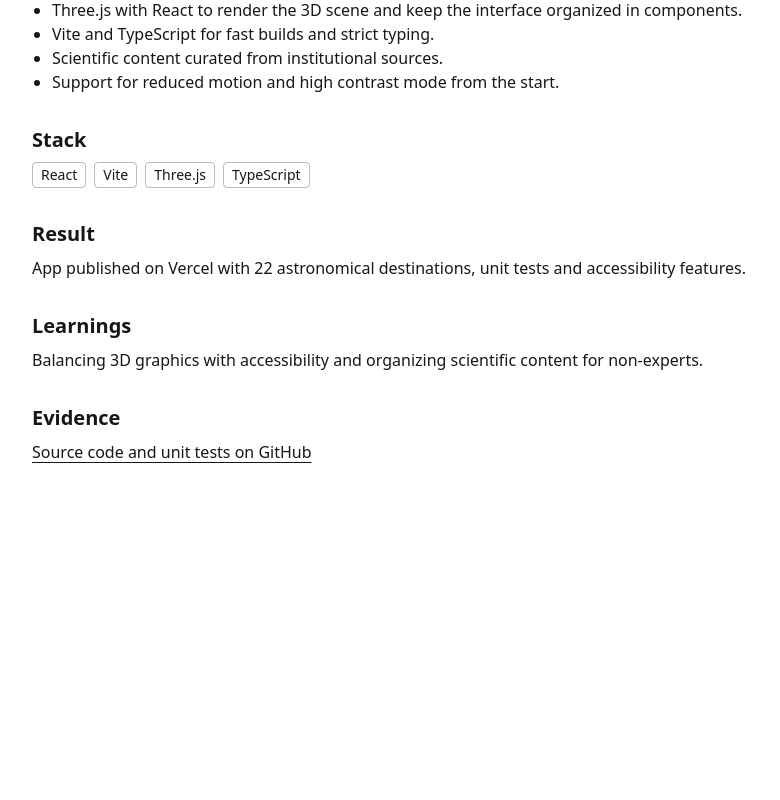
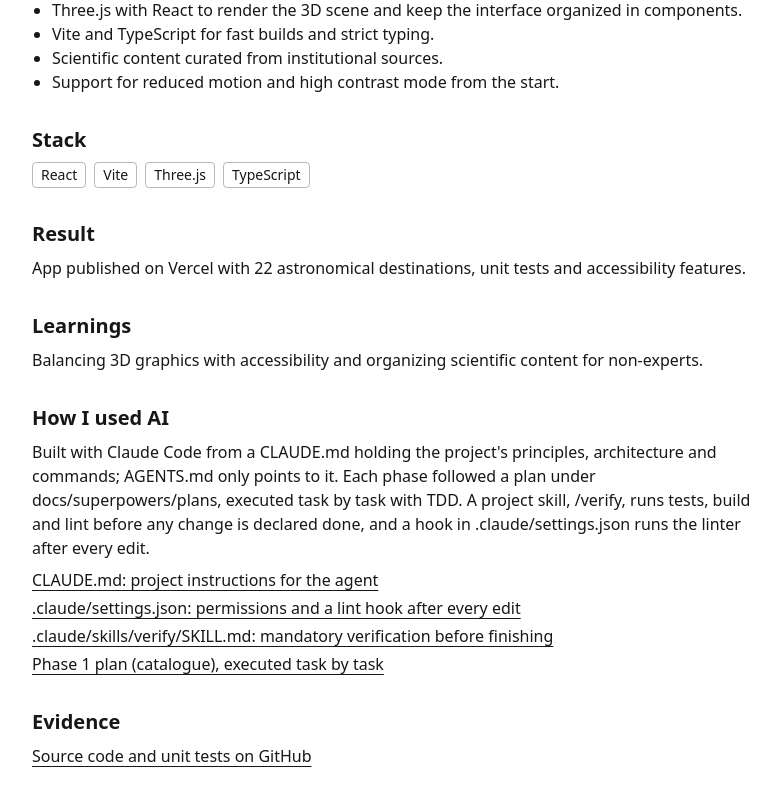
Before and after one commit to Migliatti/migliatti-port, a Next.js app: page /en/projetos/kepler-lab in a window 1280 px wide. Shown: the part 442-1242 px from the top of the page, without its empty margins (248-1028 px from the left). Before the commit the page ends 938 px from the top, so only its background shows below. Built offline with nearby package versions, Linux system fonts and the light colour scheme.

Commit message:
Exibir 'como usei IA' na página do Estudo de caso (#18)
Closes #18

```diff
--- a/app/[lang]/projetos/[id]/page.tsx
+++ b/app/[lang]/projetos/[id]/page.tsx
@@ -111,6 +111,24 @@ export default async function EstudoDeCasoPage({
           <h2 className={tituloSecao}>{dict.aprendizado}</h2>
           <p>{estudo.aprendizado}</p>
         </section>
+        <section className={secao} data-testid="uso-de-ia">
+          <h2 className={tituloSecao}>{dict.usoDeIA}</h2>
+          <p>{estudo.usoDeIA.texto}</p>
+          <ul className="flex flex-col gap-1">
+            {estudo.usoDeIA.links.map((link) => (
+              <li key={link.url}>
+                <a
+                  href={link.url}
+                  target="_blank"
+                  rel="noopener noreferrer"
+                  className="underline underline-offset-4"
+                >
+                  {link.rotulo}
+                </a>
+              </li>
+            ))}
+          </ul>
+        </section>
         {projeto.evidencias.length > 0 && (
           <section className={secao}>
             <h2 className={tituloSecao}>{dict.evidencias}</h2>
--- a/lib/dictionary.ts
+++ b/lib/dictionary.ts
@@ -32,6 +32,7 @@ export type Dictionary = {
   resultado: string;
   aprendizado: string;
   evidencias: string;
+  usoDeIA: string;
   /** Marca visível de imagem desenhada, que não é captura de tela. */
   ilustracao: string;
   /** Rótulo do link para o arquivo de um trecho de código no repositório. */
@@ -74,6 +75,7 @@ const dictionaries: Record<Locale, Dictionary> = {
     resultado: "Resultado",
     aprendizado: "Aprendizado",
     evidencias: "Evidências",
+    usoDeIA: "Como usei IA",
     ilustracao: "Ilustração",
     verNoRepositorio: "Ver no repositório",
     resultadoDosTestes: "Resultado dos testes",
@@ -108,6 +110,7 @@ const dictionaries: Record<Locale, Dictionary> = {
     resultado: "Result",
     aprendizado: "Learnings",
     evidencias: "Evidence",
+    usoDeIA: "How I used AI",
     ilustracao: "Illustration",
     verNoRepositorio: "View in repository",
     resultadoDosTestes: "Test result",
```
Also changed, not shown: 1 other file (tests, documents, lock files or other folders).
